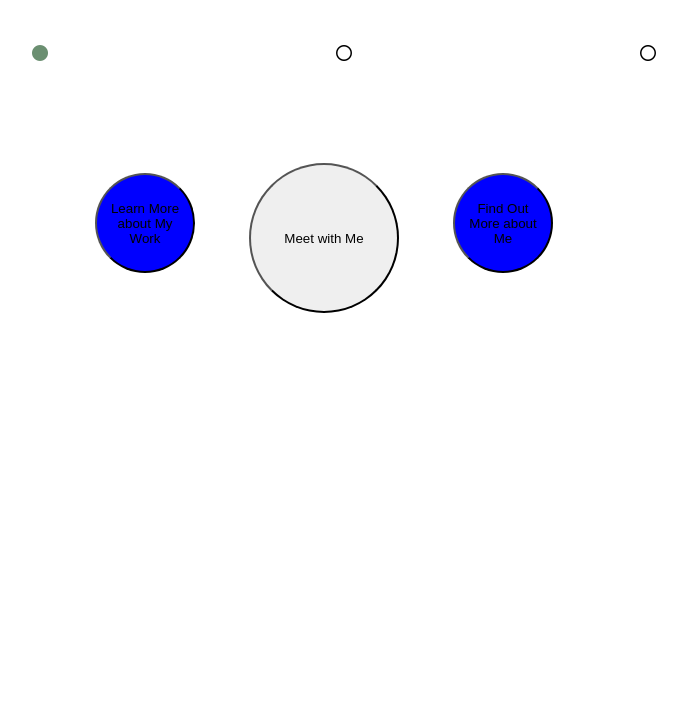
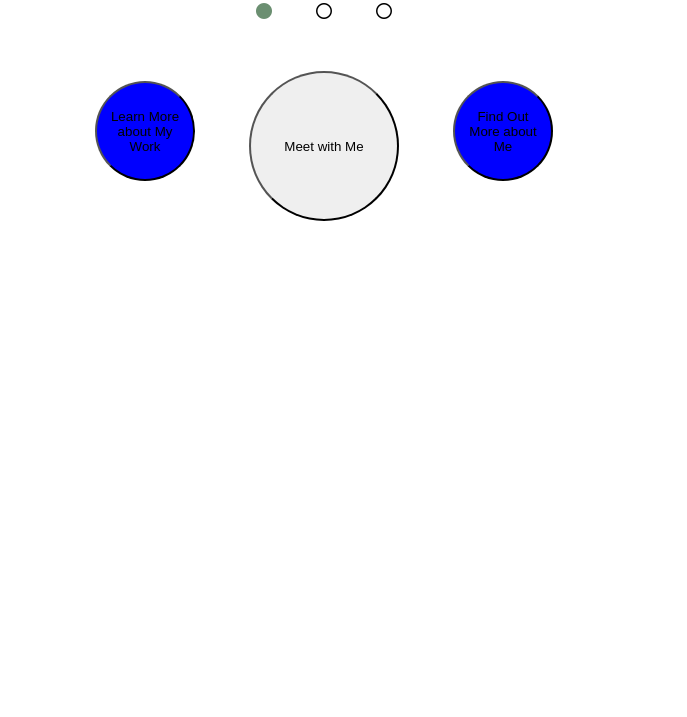
Before and after one commit to jnnfrlocke/sign-up, a plain HTML site: page index.html in a window 1280 px wide. Shown: the part 83-800 px from the top of the page, without its empty margins (316-1003 px from the left). Drawn offline with nearby package versions, Linux system fonts and the light colour scheme.

Commit message:
Fix progress circle alignment

```diff
--- a/css/main.css
+++ b/css/main.css
@@ -1,6 +1,6 @@
-* {
+/** {
     margin: auto;
-}
+}*/
 
 .hide {
     display: none;
@@ -8,8 +8,9 @@
 
 .mainContainer {
     display: block;
-    margin: 50px auto;
-    width: 800px;
+    margin: 50px auto 0 auto;
+    /*border: 1px solid purple;*/
+    /*width: 800px;*/
     text-align: center;
 }
 
@@ -41,20 +42,14 @@ h4 {
     text-align: center;
 }
 
-ul li {
-    display: inline-block;
-    margin: 50px auto;
-    width: 300px;
+.prog {
+    display: block;
+    margin: auto;
     text-align: center;
 }
 
-header {
-    display: block;
-}
-
-.prog {
-    display: block;
-    text-align: center;
+i {
+    padding: 0 20px 0 20px;
 }
 
 .fa-circle {
--- a/index.html
+++ b/index.html
@@ -24,11 +24,9 @@
     <header>
         <h2>What would you like to do?</h2>
         <div class="prog">
-            <ul id=“progressCirc”>
-                <li><i class="fa fa-circle" aria-hidden="true"></i></li>
-                <li><i class="fa fa-circle-o" aria-hidden="true" id="progCirc2"></i></li>
-                <li><i class="fa fa-circle-o" aria-hidden="true" id="progCirc3"></i></li>
-            </ul>
+            <i class="fa fa-circle" aria-hidden="true" id="progCirc1"></i>
+            <i class="fa fa-circle-o" aria-hidden="true" id="progCirc2"></i>
+            <i class="fa fa-circle-o" aria-hidden="true" id="progCirc3"></i>
         </div>
     </header>
 
```
